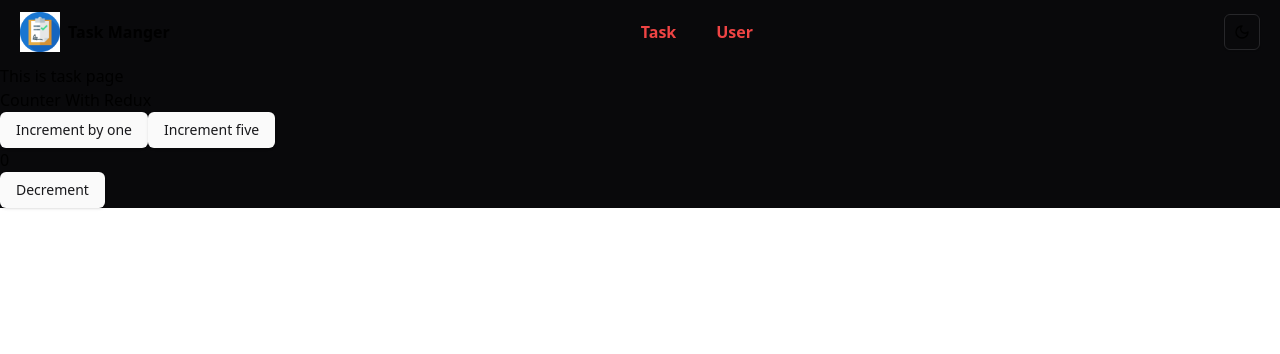
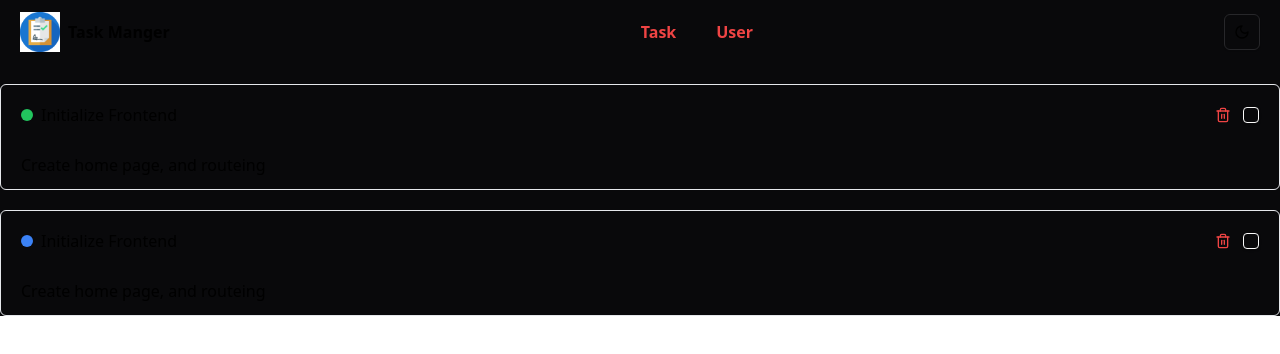
Before and after one commit to RobiulIslam08/redux-bootstrap, a React (Vite) app: page / in a window 1280 px wide. Shown: the top 354 px of the page. Built offline with nearby package versions, Linux system fonts and the light colour scheme.

Commit message:
create card view for task

```diff
--- a/package.json
+++ b/package.json
@@ -10,6 +10,7 @@
     "preview": "vite preview"
   },
   "dependencies": {
+    "@radix-ui/react-checkbox": "^1.1.3",
     "@radix-ui/react-dropdown-menu": "^2.1.4",
     "@radix-ui/react-slot": "^1.1.1",
     "@reduxjs/toolkit": "^2.5.0",
--- a/src/App.tsx
+++ b/src/App.tsx
@@ -2,28 +2,17 @@
 import { Outlet } from "react-router-dom";
 import "./App.css";
 import Navbar from "./components/layout/Navbar";
-import { Button } from "./components/ui/button";
-import { decrement, increment } from "./redux/features/counter/counterSlice";
-import { useAppDispatch, useAppSelector } from "./redux/hook";
+
+
 function App() {
-  const dispatch = useAppDispatch();
-  const {count} = useAppSelector((state) => state.counter);
 
-  const handleIncrement = (amount:number) => {
-    dispatch(increment(amount));
-  };
-  const handleDecrement = () => {
-    dispatch(decrement());
-  };
+
   return (
-    <div className=" background-body">
+    <div className=" background-body max-w-7xl mx-auto">
     <Navbar></Navbar>
     <Outlet></Outlet>
-      <h1>Counter With Redux</h1>
-      <Button  onClick={()=> handleIncrement(1)}>Increment by one</Button>
-      <Button onClick={()=> handleIncrement(5)}>Increment five</Button>
-      <div>{count}</div>
-      <Button onClick={handleDecrement}>Decrement</Button>
+
+
 
     </div>
   );
--- /dev/null
+++ b/src/components/module/task/TaskCard.tsx
@@ -0,0 +1,32 @@
+import { Button } from "@/components/ui/button";
+import { Checkbox } from "@/components/ui/checkbox";
+import { cn } from "@/lib/utils";
+import { ITask } from "@/types";
+
+import { Trash2 } from "lucide-react";
+interface IProps {
+  task:ITask
+}
+export default function TaskCard({task}:IProps) {
+  return (
+    <div className="border px-5 py-3 rounded-md">
+      <div className="flex justify-between items-center">
+        <div className="flex gap-2 items-center">
+          <div className={cn("size-3 rounded-full",{
+            "bg-green-500":task.priority === "High",
+            "bg-red-500":task.priority === "Low",
+            "bg-blue-500":task.priority === "Medium",
+          })}></div>
+          <h1>{task.title}</h1>
+        </div>
+        <div className="flex gap-3 items-center">
+          <Button variant="link" className="p-0 text-red-500">
+            <Trash2 />
+          </Button>
+          <Checkbox />
+        </div>
+      </div>
+      <p className="mt-5">{task.description}</p>
+    </div>
+  );
+}
--- /dev/null
+++ b/src/components/ui/checkbox.tsx
@@ -0,0 +1,28 @@
+import * as React from "react"
+import * as CheckboxPrimitive from "@radix-ui/react-checkbox"
+import { Check } from "lucide-react"
+
+import { cn } from "@/lib/utils"
+
+const Checkbox = React.forwardRef<
+  React.ElementRef<typeof CheckboxPrimitive.Root>,
+  React.ComponentPropsWithoutRef<typeof CheckboxPrimitive.Root>
+>(({ className, ...props }, ref) => (
+  <CheckboxPrimitive.Root
+    ref={ref}
+    className={cn(
+      "peer h-4 w-4 shrink-0 rounded-sm border border-primary shadow focus-visible:outline-none focus-visible:ring-1 focus-visible:ring-ring disabled:cursor-not-allowed disabled:opacity-50 data-[state=checked]:bg-primary data-[state=checked]:text-primary-foreground",
+      className
+    )}
+    {...props}
+  >
+    <CheckboxPrimitive.Indicator
+      className={cn("flex items-center justify-center text-current")}
+    >
+      <Check className="h-4 w-4" />
+    </CheckboxPrimitive.Indicator>
+  </CheckboxPrimitive.Root>
+))
+Checkbox.displayName = CheckboxPrimitive.Root.displayName
+
+export { Checkbox }
--- a/src/pages/Task.tsx
+++ b/src/pages/Task.tsx
@@ -1,3 +1,4 @@
+import TaskCard from "@/components/module/task/TaskCard";
 import { selectTask } from "@/redux/features/task/taskSlice";
 import { useAppSelector } from "@/redux/hook";
 
@@ -6,8 +7,9 @@
 	const tasks = useAppSelector(selectTask)
 	console.log(tasks)
 	return (
-		<div>
-			This is task page
+		<div className="space-y-5 mt-5">
+
+		{tasks.map(task => <TaskCard task={task}></TaskCard>)}
 		</div>
 	);
 };
--- a/src/redux/features/task/taskSlice.ts
+++ b/src/redux/features/task/taskSlice.ts
@@ -14,6 +14,14 @@
       isCompleted: false,
       priority: "High",
     },
+    {
+      id: 2,
+      title: "Initialize Frontend",
+      description: "Create home page, and routeing",
+      dueDate: "2025-11",
+      isCompleted: false,
+      priority: "Medium",
+    },
   ],
 
 };
```
Also changed, not shown: 1 other file (tests, documents, lock files or other folders).
